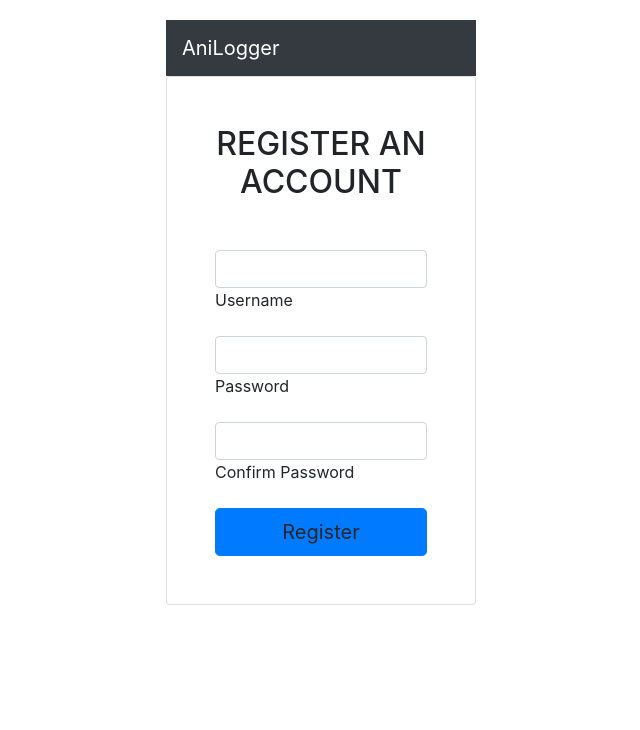
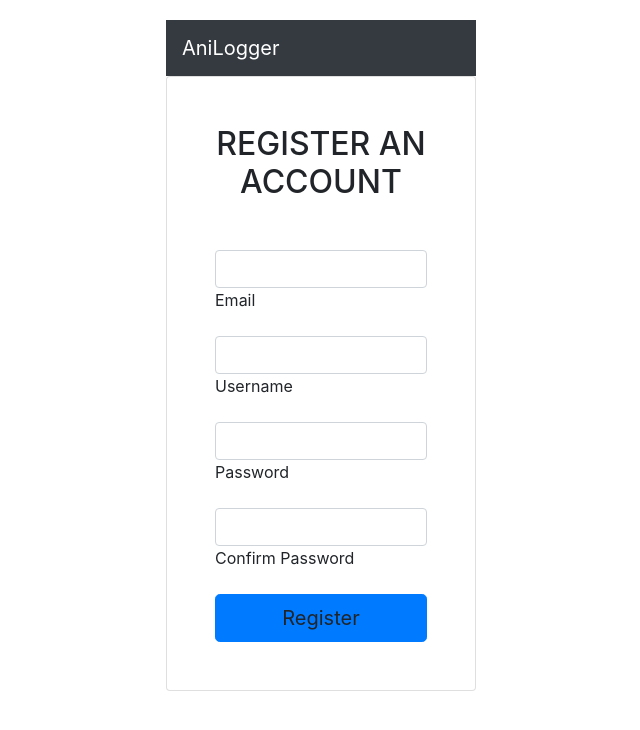
Before and after one commit to fluxedd/ContentManagementSiteProject, a PHP site: page /register_page.php in a window 1280 px wide. Shown: the top 730 px of the page, without its empty margins (319-959 px from the left). Run offline with PHP 8.4, Linux system fonts and the light colour scheme.

Commit message:
register page final

```diff
--- a/register_page.php
+++ b/register_page.php
@@ -1,90 +1,129 @@
 <?php
     require_once('connect.php');
 
-    $good_username = $good_password = $good_confirm_password = "";
-    $bad_username = $bad_password = $bad_confirm_password = "";
+    $good_email = '';
+    $good_username = '';
+    $good_password = '';
+    $good_confirm_password = '';
 
-    if($_SERVER["REQUEST_METHOD"] == "POST")
+    $bad_email = '';
+    $bad_username = '';
+    $bad_password = '';
+    $bad_confirm_password = '';
+
+    if($_SERVER['REQUEST_METHOD'] == 'POST')
     {
-        if(empty(trim($_POST["username"])))
+        // Email validation.
+        if(empty($_POST['email']))
         {
-            $bad_username = "Username cannot be blank.";
-        } elseif(!preg_match('/^[a-zA-Z0-9_]+$/', trim($_POST["username"])))
+            $bad_email = 'Email must be included.';
+        } elseif (!filter_var($_POST['email'], FILTER_VALIDATE_EMAIL))
         {
-            $bad_username = "Username can only have alphanumeric characters and underscores.";
+            $bad_email = 'Must be a valid email.';
         } else {
-            $query = "SELECT userID FROM users WHERE username = :username";
+            $query = 'SELECT email FROM users WHERE email = :email';
 
             if($statement = $db->prepare($query))
             {
-                $statement->bindParam(":username", $param_username, PDO::PARAM_STR);
-                $param_username = trim($_POST["username"]);
+                $statement->bindParam(':email', $param_email, PDO::PARAM_STR);
+                $param_email = $_POST['email'];
 
                 $statement->execute();
 
-                $good_username = trim($_POST["username"]);
+                $good_email = $_POST['email'];
 
                 if($statement->execute())
                 {
                     if($statement->rowCount() == 1)
                     {
-                        $bad_username = "Username is taken.";
+                        $bad_email = 'Email is taken.';
                     } else {
-                        $good_username = trim($_POST["username"]);
+                        $good_email = $_POST['email'];
                     }
-                } else {
-                    echo "Something went wrong.";
                 }
 
                 unset($statement);
             }
         }
 
-        if(empty(trim($_POST["password"])))
+        // Username validation
+        if(empty($_POST['username']))
         {
-            $bad_password = "Please enter a password.";
-        } elseif (strlen(trim($_POST["password"])) < 8)
+            $bad_username = 'Username must be included.';
+        } elseif(!preg_match('/^[a-zA-Z0-9_]+$/', $_POST['username']))
         {
-            $bad_password = "Password must be at least 8 characters.";
+            $bad_username = 'Username can only have alphanumeric characters and underscores.';
         } else {
-            $good_password = trim($_POST["password"]);
-        }
+            $query = 'SELECT userID FROM users WHERE username = :username';
 
-        if(empty(trim($_POST["confirmPassword"])))
-        {
-            $bad_confirm_password = "Please confirm password.";
-        } else {
-            $good_confirm_password = trim($_POST["confirmPassword"]);
-            if(empty($bad_password) && ($good_password != $good_confirm_password))
+            if($statement = $db->prepare($query))
             {
-                $bad_confirm_password = "Password must match";
-            }
-        }
+                $statement->bindParam(':username', $param_username, PDO::PARAM_STR);
+                $param_username = $_POST['username'];
 
-        if(empty($bad_username) && empty($bad_password) && empty($bad_confirm_password))
-        {
-            $sql = "INSERT INTO users (username, password) VALUES (:username, :password)";
+                $statement->execute();
 
-            if($statement = $db->prepare($sql))
-            {
-                $statement->bindParam(":username", $param_username, PDO::PARAM_STR);
-                $statement->bindParam(":password", $param_password, PDO::PARAM_STR);
-
-                $param_username = $good_username;
-                $param_password = password_hash($good_password, PASSWORD_DEFAULT);
+                $good_username = $_POST['username'];
 
                 if($statement->execute())
                 {
-                    header("Location: index.php");
-                } else {
-                    echo "Something went wrong.";
+                    if($statement->rowCount() == 1)
+                    {
+                        $bad_username = 'Username is taken.';
+                    } else {
+                        $good_username = $_POST['username'];
+                    }
                 }
 
                 unset($statement);
             }
         }
 
-        unset($db);
+        // Password validation
+        if(empty($_POST['password']))
+        {
+            $bad_password = 'Please enter a password.';
+        } elseif (strlen(($_POST['password'])) < 8)
+        {
+            $bad_password = 'Password must be at least 8 characters.';
+        } else {
+            $good_password = $_POST['password'];
+        }
+
+        // Confirm Password validation.
+        // Checks if it matches with Password.
+        if(empty(($_POST['confirmPassword'])))
+        {
+            $bad_confirm_password = 'Please confirm password.';
+        } else {
+            $good_confirm_password = ($_POST['confirmPassword']);
+            if(empty($bad_password) && ($good_password != $good_confirm_password))
+            {
+                $bad_confirm_password = 'Password must match';
+            }
+        }
+
+        // Once eveything passes through, store user info in database.
+        if(empty($bad_username) && empty($bad_password) && empty($bad_confirm_password) && empty($bad_email))
+        {
+            $query = 'INSERT INTO users (email, username, password) VALUES (:email, :username, :password)';
+
+            if($statement = $db->prepare($query))
+            {
+                $statement->bindParam(':email', $param_email, PDO::PARAM_STR);
+                $statement->bindParam(':username', $param_username, PDO::PARAM_STR);
+                $statement->bindParam(':password', $param_password, PDO::PARAM_STR);
+
+                $param_email = $good_email;
+                $param_username = $good_username;
+                $param_password = password_hash($good_password, PASSWORD_DEFAULT);
+
+                if($statement->execute())
+                {
+                    header('Location: login.php');
+                }
+            }
+        }
     }
 ?>
 <!DOCTYPE html>
@@ -116,6 +155,11 @@
                 <h2 class="text-uppercase text-center mb-5">Register an account</h2>
                 <form action="<?= htmlspecialchars($_SERVER["PHP_SELF"]) ?>" method="post">
                     <div class="form-outline mb-3">
+                        <input type="email" class="form-control <?= (!empty($bad_email)) ? 'invalid' : ''; ?>" id="email" value="<?= $good_email ?>" name="email">
+                        <label for="email" class="form-label">Email</label>
+                        <span class="text-danger"><?= $bad_email ?></span>
+                    </div>
+                    <div class="form-outline mb-3">
                         <input type="text" class="form-control <?= (!empty($bad_username)) ? 'invalid' : ''; ?>" id="username" value="<?= $good_username ?>" name="username">
                         <label for="username" class="form-label">Username</label>
                         <span class="text-danger"><?= $bad_username ?></span>
@@ -130,7 +174,7 @@
                         <label for="confirmPassword" class="form-label">Confirm Password</label>
                         <span class="text-danger"><?= $bad_confirm_password ?></span>
                     </div>
-                    <button class="btn btn-primary btn-block btn-lg text-body">Register</button>
+                    <button class="btn btn-primary btn-block btn-lg text-body" name="command" value="Register Account">Register</button>
                 </form>
             </div>
         </div>
```
